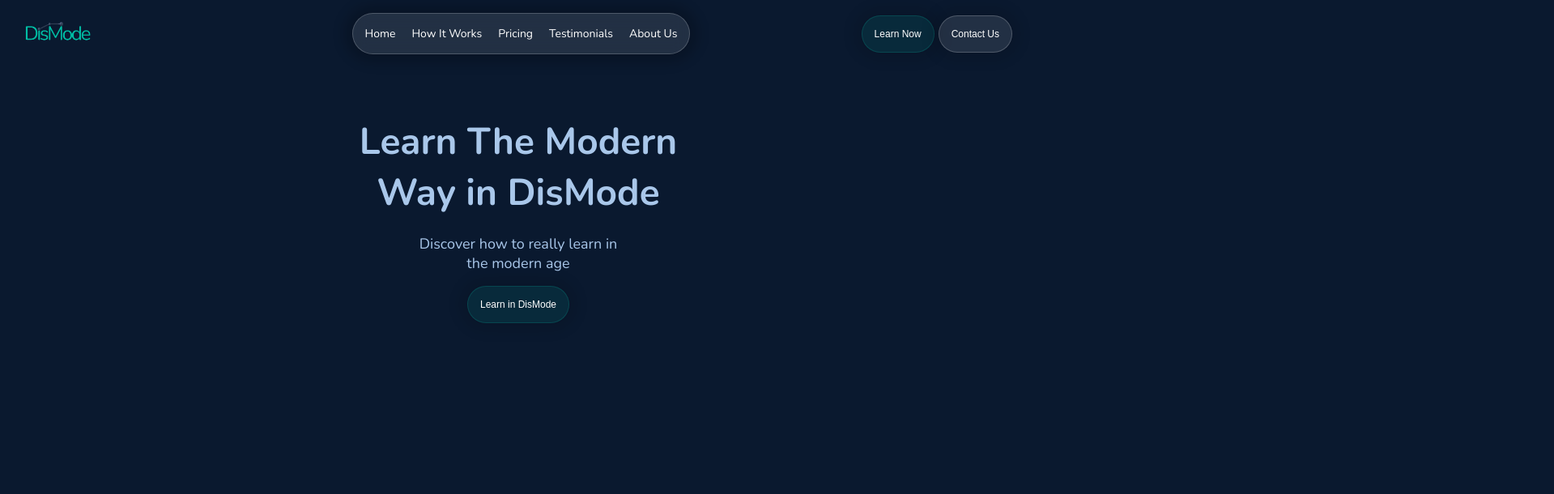
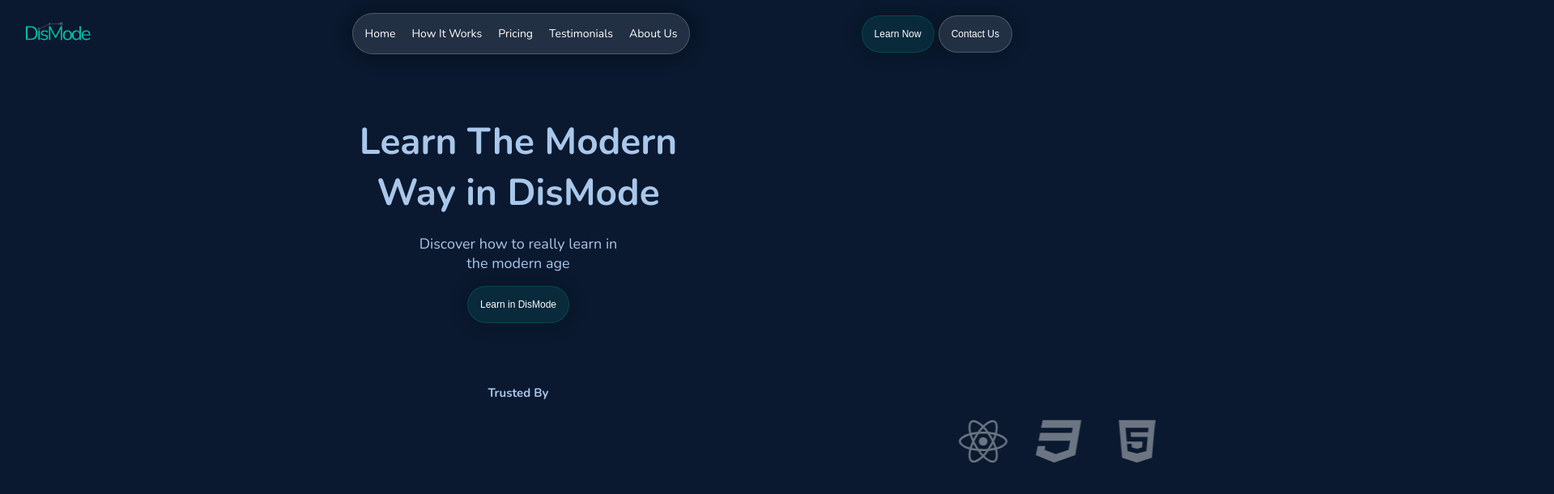
Before and after one commit to ArmanDevSil/dismode-landing-page, a React (Vite) app: page / in a window 1280 px wide. Shown: the top 610 px of the page at 81% size, 1919 px wide, since content can reach past the window. Built offline with nearby package versions, Linux system fonts and the light colour scheme.

Commit message:
Add new 'TrustedBy' section and its initial styles

```diff
--- a/src/App.tsx
+++ b/src/App.tsx
@@ -1,11 +1,13 @@
 import Header from './components/sections/Header';
 import Hero from './components/sections/Hero';
+import TrustedBy from './components/sections/TrustedBy';
 
 function App() {
   return (
     <>
       <Header />
       <Hero />
+      <TrustedBy />
     </>
   );
 }
--- /dev/null
+++ b/src/components/sections/TrustedBy.module.css
@@ -0,0 +1,35 @@
+.sectionTrustedBy {
+  width: 100%;
+  padding: 1.6rem 3rem;
+  margin-bottom: 4.4rem;
+}
+
+.icon {
+  font-size: 6rem;
+  color: rgba(255, 255, 255, 0.4);
+  transition: all 0.2s;
+}
+
+.icon:hover {
+  color: rgba(255, 255, 255, 0.6);
+}
+
+.containerLogosImg {
+  width: 100%;
+  justify-content: space-evenly;
+  padding: 2rem;
+  gap: 20px;
+}
+
+@keyframes scroll-x {
+  from {
+    transform: translateX(0);
+  }
+  to {
+    transform: translateX(100%);
+  }
+}
+
+.containerLogosImg {
+  animation: scroll-x 10s infinite linear;
+}
--- /dev/null
+++ b/src/components/sections/TrustedBy.tsx
@@ -0,0 +1,38 @@
+import styles from './TrustedBy.module.css';
+
+import { FontAwesomeIcon } from '@fortawesome/react-fontawesome';
+import { library, type IconProp } from '@fortawesome/fontawesome-svg-core';
+
+import { fas } from '@fortawesome/free-solid-svg-icons';
+import { far } from '@fortawesome/free-regular-svg-icons';
+import { fab } from '@fortawesome/free-brands-svg-icons';
+
+library.add(fas, far, fab);
+
+const TrustedBy = () => {
+  const brandsLogos: string[][] = [
+    ['fab', 'react'],
+    ['fab', 'css3'],
+    ['fab', 'html5'],
+  ];
+
+  return (
+    <section
+      className={`section ${styles.sectionTrustedBy} flex flex-center flex-column`}
+    >
+      <h2>Trusted By</h2>
+      <div className={`container ${styles.containerLogosImg} flex flex-center`}>
+        {brandsLogos.map(brandLogo => {
+          return (
+            <FontAwesomeIcon
+              className={styles.icon}
+              icon={brandLogo as IconProp}
+            />
+          );
+        })}
+      </div>
+    </section>
+  );
+};
+
+export default TrustedBy;
```
